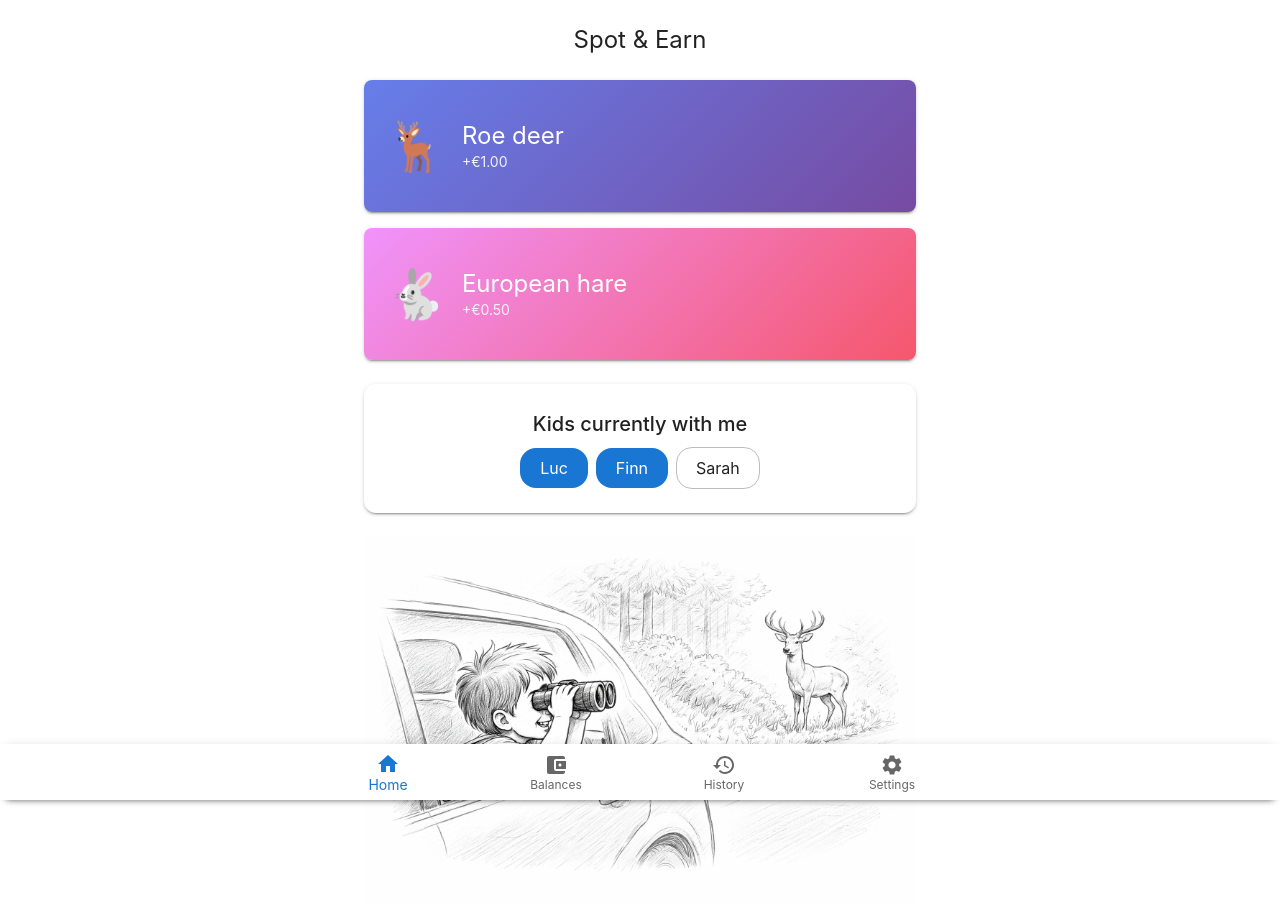
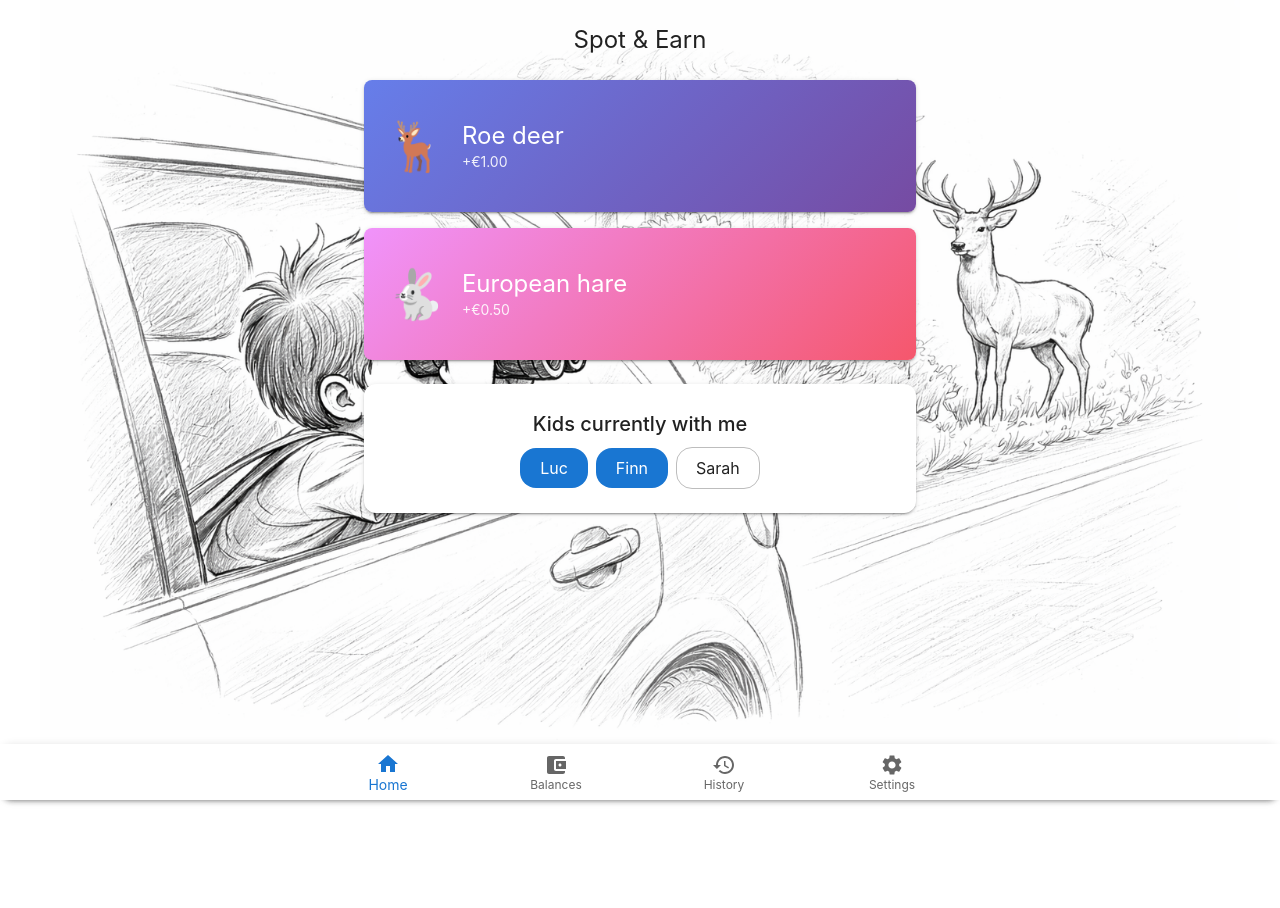
Before and after one commit to elcriz/spot-and-earn, a React (Vite) app: page / in a window 1280 px wide. Both pictures are taken after a click on the button "Home". Shown: the top 908 px of the page. After the commit the page ends 856 px from the top, so only its background shows below. Built offline with nearby package versions, Linux system fonts and the light colour scheme; the HTML template or start-up script is replaced by a standard one.

Commit message:
Convert background images to CSS background with fixed positioning

```diff
--- a/src/pages/HomePage.tsx
+++ b/src/pages/HomePage.tsx
@@ -59,8 +59,22 @@ export default function HomePage() {
     return <Loader />;
   }
 
+  const backgroundImage = theme.palette.mode === 'dark'
+    ? '/spot-and-earn/background-image-001-dark.png'
+    : '/spot-and-earn/background-image-001-light.png';
+
   return (
-    <Container maxWidth="sm" sx={{ py: 3 }}>
+    <Box
+      sx={{
+        minHeight: '100vh',
+        backgroundImage: `url(${backgroundImage})`,
+        backgroundSize: 'contain',
+        backgroundPosition: 'center bottom',
+        backgroundRepeat: 'no-repeat',
+        paddingBottom: '80px', // Space above bottom navigation
+      }}
+    >
+      <Container maxWidth="sm" sx={{ py: 3, position: 'relative', zIndex: 1 }}>
         <Stack spacing={3}>
           <Typography variant="h5" align="center">
             Spot &amp; Earn
@@ -122,22 +136,6 @@ export default function HomePage() {
               </Typography>
             </Paper>
           )}
-
-        {/* Background Image */}
-        <Box
-          component="img"
-          src={theme.palette.mode === 'dark'
-            ? '/spot-and-earn/background-image-001-dark.png'
-            : '/spot-and-earn/background-image-001-light.png'
-          }
-          alt="Nature background"
-          sx={{
-            width: '100%',
-            height: 'auto',
-            borderRadius: 2,
-            display: 'block',
-          }}
-        />
         </Stack>
 
         {/* Snackbar */}
@@ -157,5 +155,6 @@ export default function HomePage() {
           sx={{ mb: 8 }}
         />
       </Container>
+    </Box>
   );
 }
```
Also changed, not shown: 4 other files (tests, documents, lock files or other folders). Lines whose indentation alone changed are shown as unchanged.
